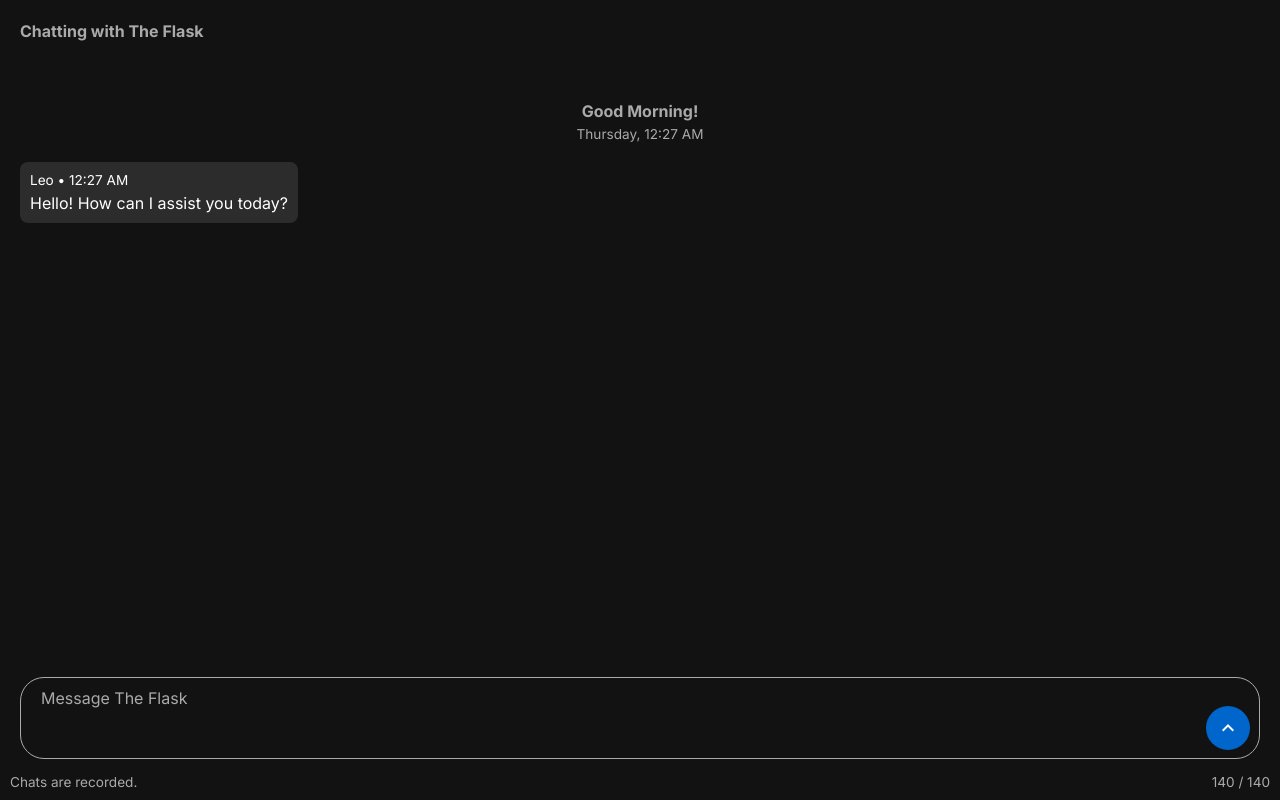
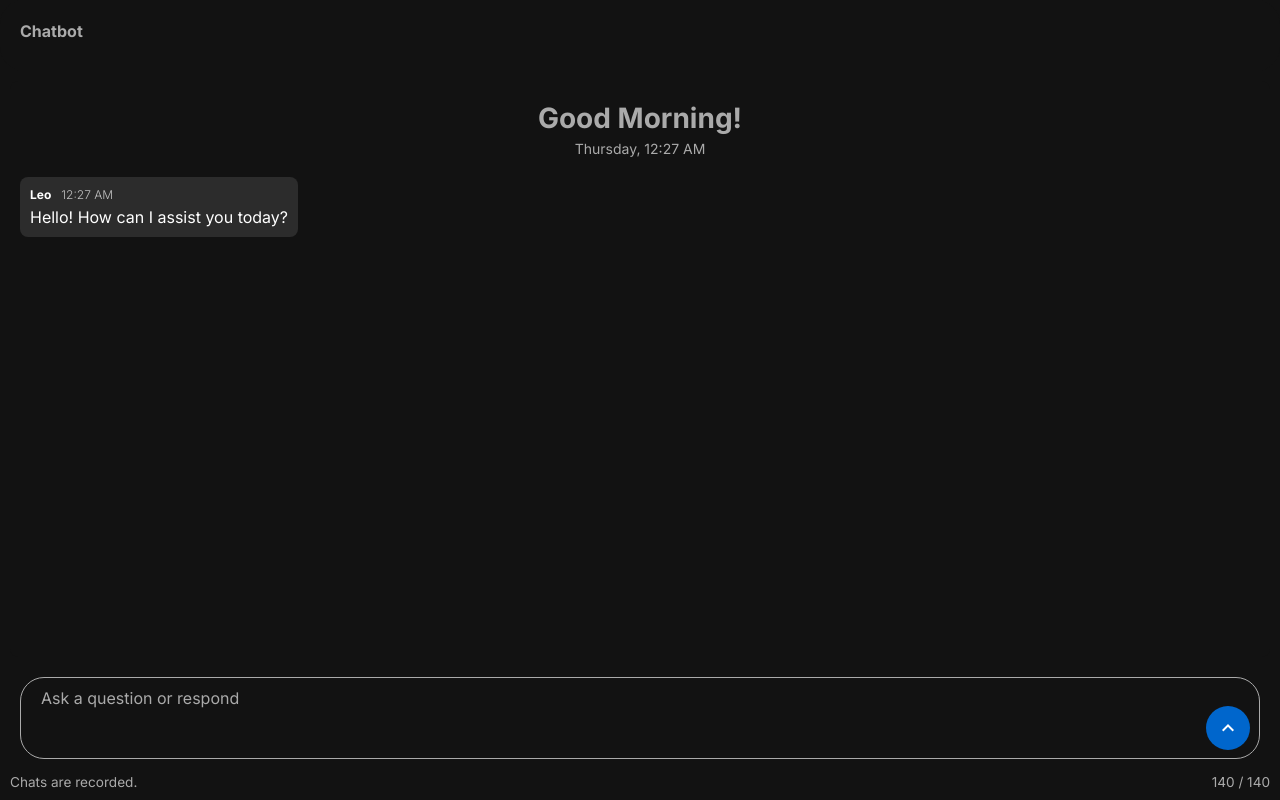
Before and after one commit to matthewwwakeham/customer_service_chatbot, a Flask app: page / in a window 1280 px wide. Run offline with Flask 3, Linux system fonts and the light colour scheme; parts of the project's set-up code (start-up, migrations or seed data) failed here and were passed over.

Commit message:
JS update

```diff
--- a/app/routes.py
+++ b/app/routes.py
@@ -44,6 +44,12 @@ def chat():
         error_logger.warning("User message: [EMPTY] - Error: No message provided.")
         return jsonify({'error': 'No message provided.'}), 400
 
+    # Enforce character limit (140 characters)
+    if len(user_input) > 140:
+        # Log to error log
+        error_logger.warning(f"User message exceeded character limit: {len(user_input)} characters.")
+        return jsonify({'error': 'Message exceeds 140 characters.'}), 400
+
     # Get the current time
     timestamp = datetime.now().strftime("%H:%M")
 
--- a/app/static/css/styles.css
+++ b/app/static/css/styles.css
@@ -38,12 +38,12 @@ header {
 /* Bold greeting text */
 .greeting-text {
   font-weight: bold;
-  font-size: 1rem;
+  font-size: 1.75rem;
 }
 
 /* Smaller, secondary text for the day and time */
 .greeting-details {
-  font-size: 0.85rem;
+  font-size: 0.875rem;
   margin-top: 5px;
   color: #aaa; /* Subtle gray for secondary details */
 }
@@ -83,12 +83,24 @@ header {
 
 /* Header containing name and timestamp */
 .message-header {
-  font-weight: 400;
-  font-size: 0.85rem;
-  color: white; /* Color for name and timestamp */
+  font-weight: 300;
+  font-size: 0.75rem;
+  color: white; /* Color for both name and timestamp */
   margin-bottom: 5px; /* Space between header and message text */
   display: flex;
   justify-content: space-between; /* Aligns content on the same line */
+  align-items: center; /* Vertically align items */
+}
+
+/* Style for the name part of the header */
+.message-name {
+  font-weight: bold; /* Makes the name stand out */
+}
+
+/* Style for the timestamp part of the header */
+.message-timestamp {
+  opacity: 0.7;
+  margin-left: 10px;
 }
 
 /* User message specific styles */
--- a/app/static/css/styles.scss
+++ b/app/static/css/styles.scss
@@ -58,12 +58,12 @@ header {
 /* Bold greeting text */
 .greeting-text {
     font-weight: bold;
-    font-size: 1rem;
+    font-size: 1.75rem;
 }
 
 /* Smaller, secondary text for the day and time */
 .greeting-details {
-    font-size: 0.85rem;
+    font-size: 0.875rem;
     margin-top: 5px;
     color: #aaa; /* Subtle gray for secondary details */
 }
@@ -103,12 +103,24 @@ header {
 
 /* Header containing name and timestamp */
 .message-header {
-    font-weight: 400;
-    font-size: 0.85rem;
-    color: white; /* Color for name and timestamp */
+    font-weight: 300;
+    font-size: 0.75rem;
+    color: white; /* Color for both name and timestamp */
     margin-bottom: 5px; /* Space between header and message text */
     display: flex;
     justify-content: space-between; /* Aligns content on the same line */
+    align-items: center; /* Vertically align items */
+}
+
+/* Style for the name part of the header */
+.message-name {
+    font-weight: bold; /* Makes the name stand out */
+}
+
+/* Style for the timestamp part of the header */
+.message-timestamp {
+    opacity: 0.7;
+    margin-left: 10px;
 }
 
 /* User message specific styles */
--- a/app/templates/base.html
+++ b/app/templates/base.html
@@ -11,12 +11,12 @@
 </head>
 <body>
     <header>
-        <h1>{% block header %}Customer Service Chatbot{% endblock %}</h1>
+        <h1>{% block header %}Chatbox{% endblock %}</h1>
     </header>
 
     <div id="chat-container">
         {% block content %}
-        <!-- This will be overridden in child templates -->
+        <!-- Specific content for each page will go here -->
         {% endblock %}
     </div>
 
--- a/app/templates/index.html
+++ b/app/templates/index.html
@@ -1,38 +1,30 @@
-<!DOCTYPE html>
-<html lang="en">
-<head>
-    <meta charset="UTF-8">
-    <meta name="viewport" content="width=device-width, initial-scale=1.0">
-    <title>Chatbot</title>
-    <!-- Link to compiled CSS -->
-    <link rel="stylesheet" href="static/css/styles.css" />
-    <!-- Material Icons -->
-    <link href="https://fonts.googleapis.com/icon?family=Material+Icons" rel="stylesheet">
-</head>
-<body>
-    <header>
-        <h1>Chatting with The Flask</h1>
-    </header>
-    <div id="chat-container">
+{% extends 'base.html' %}
+
+{% block title %}Chatbot{% endblock %}
+
+{% block header %}
+    <h1>Chatbot</h1>
+{% endblock %}
+
+{% block content %}
     <!-- Chat messages container -->
     <div id="messages"></div>
+
     <!-- Typing Indicator (initially hidden) -->
     <div id="typing-indicator" style="display: none;">
         <span>Leo is typing</span> <!-- Or you can add a spinner or animation here -->
     </div>
+
     <div id="input-area">
         <!-- Textarea for multi-line input -->
-            <textarea id="user-input" maxlength="140" placeholder="Message The Flask" rows="3"></textarea>
+        <textarea id="user-input" maxlength="140" placeholder="Ask a question or respond" rows="3"></textarea>
         <button onclick="sendMessage()">
             <span class="material-icons">keyboard_arrow_up</span>
         </button>
     </div>
+
     <div id="char-count-container">
         <span id="char-limit-phrase">Chats are recorded.</span>
         <span id="char-count">140 / 140</span>
     </div>
-    </div>
-    <!-- Javascript -->
-    <script src="static/js/chat.js"></script>
-</body>
-</html>
+{% endblock %}
```
Also changed, not shown: app/static/js/chat.js (+32 -7 lines), 1 other file. Lines whose indentation alone changed are shown as unchanged.
